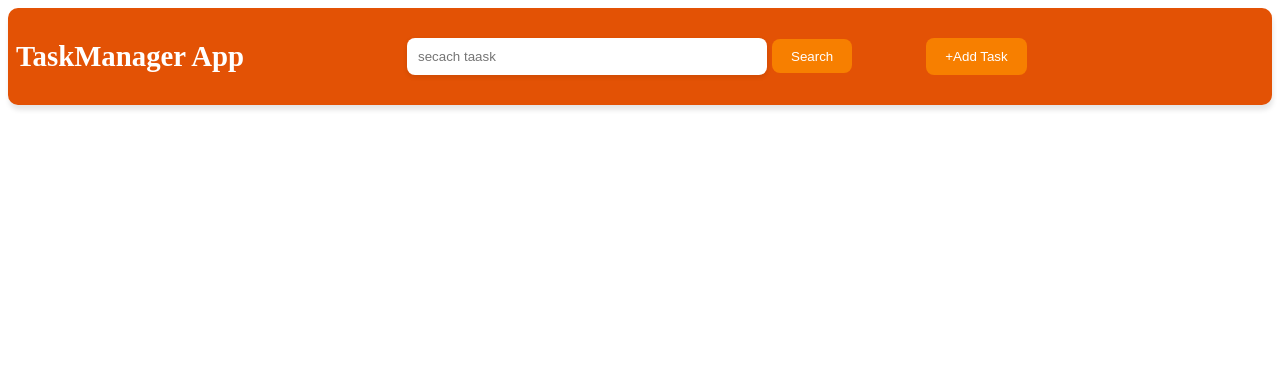
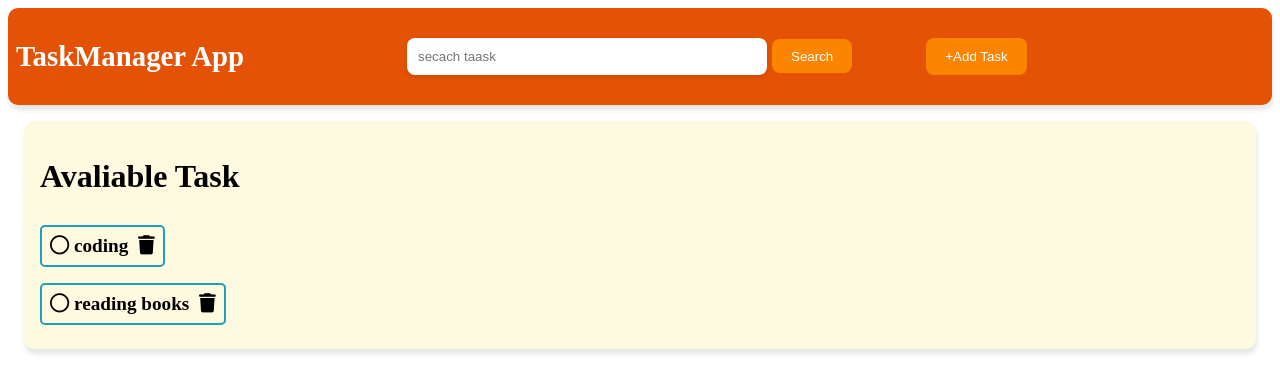
Before and after one commit to pannawat05/taskmanager, a SvelteKit app: page / in a window 1280 px wide. Shown: the top 392 px of the page. Built offline with nearby package versions, Linux system fonts and the light colour scheme.

Commit message:
show List

```diff
--- a/src/components/Header.svelte
+++ b/src/components/Header.svelte
@@ -72,7 +72,7 @@ nav button {
     margin-left: 5px;
     border: none;
     border-radius: 8px;
-    background-color: #f77f00;
+    background-color:#fb8500;
     color: white;
     cursor: pointer;
     transition: background-color 0.3s ease;
--- /dev/null
+++ b/src/components/TaskList.svelte
@@ -0,0 +1,43 @@
+<script>
+    import { tasks } from '../stores/tasksStore';
+    import { onMount } from 'svelte';
+
+    let taskList = [];
+
+    onMount(() => {
+        $: taskList = $tasks; // อัปเดตค่า taskList ทุกครั้งที่ $tasks เปลี่ยน
+    });
+</script>
+
+{#if taskList.length === 0}
+    <p>No tasks yet. Add some!</p>
+{:else}
+    <div>
+        {#each taskList as task (task.id)}
+            <b>
+                {#if task.completed}
+                <i class="fa-solid fa-circle-check"></i>
+                {:else}
+                <i class="fa-regular fa-circle"></i>
+                {/if}
+                {task.title} &nbsp;<i class="fa-solid fa-trash"></i>
+            </b>
+        {/each}
+    </div>
+{/if}
+
+<style>
+    div b {
+        padding: 0.5rem;
+        margin: 0.5rem 0;
+        font-size: larger;
+        border: 2px solid #219ebc;
+        width: fit-content;
+        height: 8%;
+        border-radius: 5px;
+    }
+    div {
+        display: flex;
+        flex-direction: column;
+    }
+</style>
--- a/src/routes/+page.svelte
+++ b/src/routes/+page.svelte
@@ -1,4 +1,18 @@
 <script>
     import Header from '../components/Header.svelte';
+    import TaskList from '../components/TaskList.svelte';
 </script>
 <Header />
+<div class="card">
+    <h1>Avaliable Task</h1>
+<TaskList />
+</div>
+<style>
+    .card {
+        margin: 1rem;
+        padding: 1rem;
+        border-radius: 10px;
+        box-shadow: 1px 5px 5px rgba(0, 0, 0, 0.1);
+        background-color:#fefae0;
+    }
+</style>
--- a/src/stores/tasksStore.js
+++ b/src/stores/tasksStore.js
@@ -1,14 +1,14 @@
 import {writable} from 'svelte/store';
 
 export  const tasks = writable([
-	{id:1,title:"coding",status:false},
-	{id:2,title:"reading books",status:false}
+	{id:1,title:"coding",completed:false},
+	{id:2,title:"reading books",completed:false}
 ]);
 
 export const addTask = (title) =>{
 	tasks.update((items) => [
 		...items,
-		{id: Date.now(), title,complete:false}
+		{id: Date.now(), title,completed:false}
 
 	]);
 };
```
